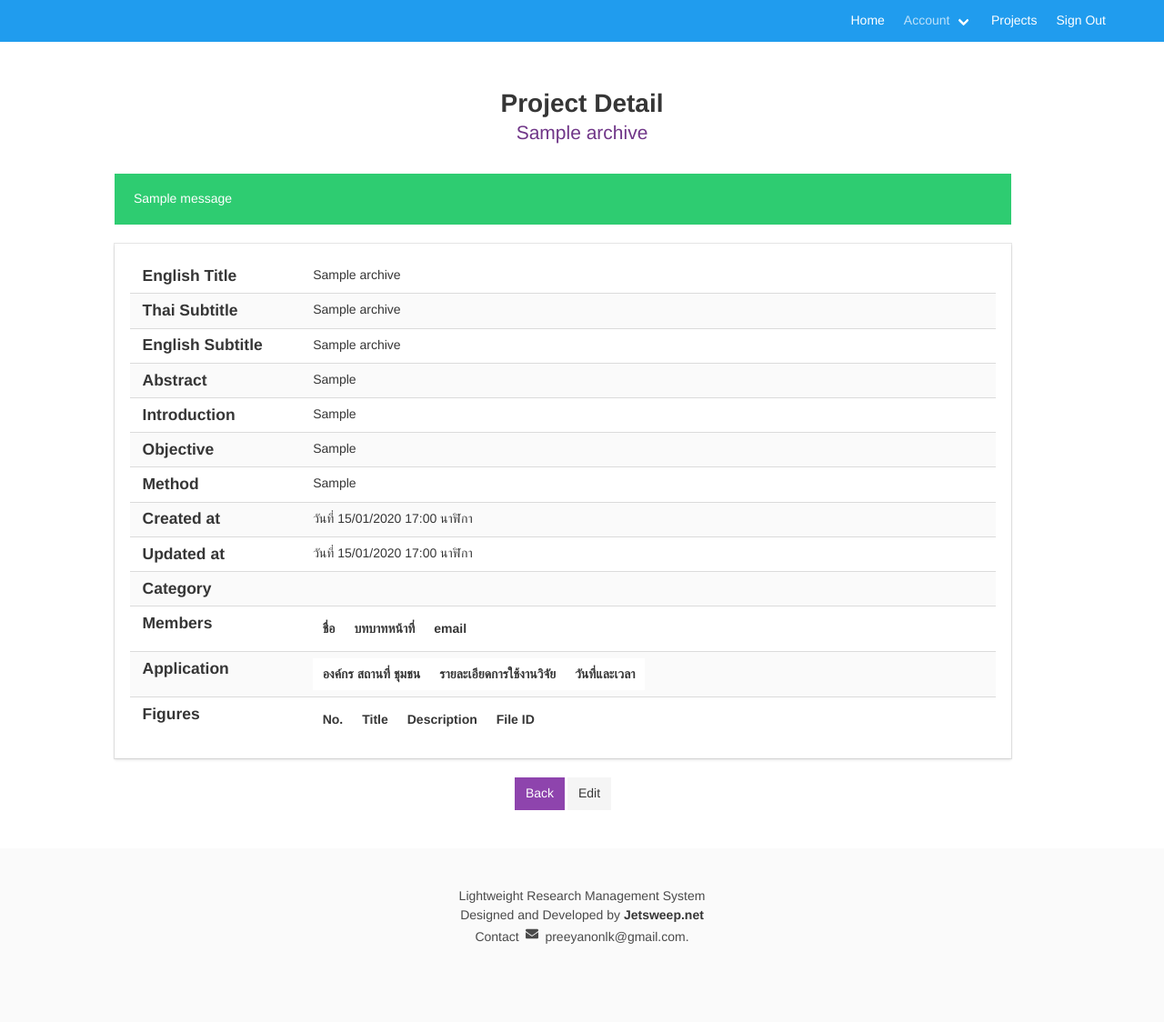
After one commit to likit/stin-research-is, a Flask app: page /project/archive/1 in a window 1280 px wide. The commit adds this page. Shown: the whole page at 91% size. Run offline with Flask 2, Linux system fonts and the light colour scheme; a user stored in the database is signed in; tables that the repository leaves empty hold one stand-in row (values such as "Sample post"); one stand-in notice (Sample message) is shown; lists and menus that the app fills with data are empty; parts of the project's set-up code (start-up, migrations or seed data) failed here and were passed over; some libraries are stand-ins or nearby versions; some web fonts are replaced.

Commit message:
added view and template for submitting the ethic review and archiving the project
added view and page for viewing the archive

```diff
--- a/erm/app/project/models.py
+++ b/erm/app/project/models.py
@@ -92,7 +92,7 @@ class ProjectRecordArchive(db.Model):
     denied_at = db.Column('denied_at', db.DateTime(timezone=True))
     #TODO: add cascading and nullable=False
     creator_id = db.Column('creator_id', db.ForeignKey('users.id'))
-    creator = db.relationship('User', backref=db.backref('project_archievs'), info={'label': 'Creator'})
+    project = db.relationship('ProjectRecord', backref=db.backref('archieves'))
 
     def __str__(self):
         return '[{}] {}'.format(self.title_th[:50])
@@ -143,3 +143,4 @@ class ProjectEthicRecord(db.Model):
                              'choices': [(i, i) for i in ['submitted', 'pending', 'reviewing',
                                                           'revising', 'approved', 'rejected',
                                                           ]]})
+    project = db.relationship('ProjectRecord', backref=db.backref('ethics'))
--- a/erm/app/project/views.py
+++ b/erm/app/project/views.py
@@ -8,7 +8,8 @@ from app import db
 from . import project_bp as project
 from .models import *
 from .forms import (ProjectRecordForm, ApplicationForm,
-                    ProjectMemberForm, ProjectFigureForm)
+                    ProjectMemberForm, ProjectFigureForm,
+                    ProjectEthicRecord)
 from app.main.models import User
 import requests
 from pydrive.auth import ServiceAccountCredentials, GoogleAuth
@@ -216,3 +217,55 @@ def remove_figure(figure_id):
     else:
         flash('Figure has been removed.', 'success')
     return redirect(request.referrer)
+
+
+@project.route('/<int:project_id>/ethic/add/confirm', methods=['GET', 'POST'])
+@login_required
+def confirm_add_ethic(project_id):
+    project = ProjectRecord.query.get(project_id)
+    return render_template('project/ethic_add.html', project=project)
+
+
+@project.route('/<int:project_id>/ethic/add/confirmed', methods=['GET'])
+@login_required
+def add_ethic_request(project_id):
+    try:
+        ethic = ProjectEthicRecord(project_id=project_id,
+                                   submitted_at=arrow.now(tz='Asia/Bangkok').datetime,
+                                   status='submitted')
+        project = ProjectRecord.query.get(project_id)
+        project_archive = ProjectRecordArchive(
+            project_record_id=project_id,
+            archived_at=arrow.now(tz='Asia/Bangkok').datetime,
+            title_th=project.title_th,
+            subtitle_th=project.subtitle_th,
+            title_en=project.title_en,
+            subtitle_en=project.subtitle_en,
+            objective=project.objective,
+            method=project.method,
+            intro=project.intro,
+            status=project.status,
+            prospected_journals=project.prospected_journals,
+            use_applications=project.use_applications,
+            created_at=project.created_at,
+            updated_at=project.updated_at,
+            creator=project.creator
+        )
+        project.status = 'full'
+        project.updated_at = arrow.now(tz='Asia/Bangkok').datetime
+        db.session.add(ethic)
+        db.session.add(project_archive)
+        db.session.add(project)
+        db.session.commit()
+    except:
+        flash('Error occurred. Failed to submit a request.', 'danger')
+    else:
+        flash('Ethic request has been submitted.', 'success')
+    return redirect(url_for('project.display_project', project_id=project.id))
+
+
+@project.route('/archive/<int:archive_id>', methods=['GET'])
+@login_required
+def view_archive(archive_id):
+    ar = ProjectRecordArchive.query.get(archive_id)
+    return render_template('project/archieve_detail.html', project=ar)
--- /dev/null
+++ b/erm/app/templates/project/archieve_detail.html
@@ -0,0 +1,174 @@
+{% extends "base.html" %}
+
+{% block title %}Project Detail Page{% endblock %}
+
+{% block page_content %}
+<section class="hero is-info">
+    <div class="hero-head">
+        {% include "nav.html" %}
+    </div>
+</section>
+<section class="section">
+    <div class="column">
+        <div class="container has-text-centered">
+            <h1 class="title">Project Detail</h1>
+            <h2 class="subtitle is-size-4">{{ project.title_th }}</h2>
+            <p>
+                {% for member in project.members %}
+                {{ member.user.profile.fullname_th }} ({{ member.role }}),
+                {% endfor %}
+            </p>
+        </div>
+    </div>
+    <div class="columns">
+        <div class="column is-four-fifths is-offset-1">
+            {% for cat,msg in get_flashed_messages(with_categories=true) %}
+            <p class="notification is-{{ cat }}">{{ msg }}</p>
+            {% endfor %}
+            <div class="box">
+                <table class="table is-fullwidth is-striped">
+                    <tr>
+                        <td class="title is-size-5" width="20%">English Title</td><td>{{ project.title_en }}</td>
+                    </tr>
+                    <tr>
+                        <td class="title is-size-5" width="20%">Thai Subtitle</td><td>{{ project.subtitle_th }}</td>
+                    </tr>
+                    <tr>
+                        <td class="title is-size-5" width="20%">English Subtitle</td><td>{{ project.subtitle_en }}</td>
+                    </tr>
+                    <tr>
+                        <td class="title is-size-5" width="20%">Abstract</td><td>{{ project.abstract }}</td>
+                    </tr>
+                    <tr>
+                        <td class="title is-size-5" width="20%">Introduction</td><td>{{ project.intro }}</td>
+                    </tr>
+                    <tr>
+                        <td class="title is-size-5" width="20%">Objective</td><td>{{ project.objective }}</td>
+                    </tr>
+                    <tr>
+                        <td class="title is-size-5" width="20%">Method</td><td>{{ project.method }}</td>
+                    </tr>
+                    <tr>
+                        <td class="title is-size-5" width="20%">Created at</td><td>วันที่ {{ project.created_at|localdatetime }} นาฬิกา</td>
+                    </tr>
+                    <tr>
+                        <td class="title is-size-5" width="20%">Updated at</td><td> วันที่ {{ project.updated_at|localdatetime }} นาฬิกา</td>
+                    </tr>
+                    {% if current_user.is_authenticated and project.creator == current_user %}
+                    <tr>
+                        <td class="title is-size-5" width="20%">Status</td><td>{{ project.status }}</td>
+                    </tr>
+                    <tr>
+                        <td class="title is-size-5" width="20%">Prospected Journals</td><td>{{ project.prospected_journals }}</td>
+                    </tr>
+                    <tr>
+                        <td class="title is-size-5" width="20%">Uses or Applications</td><td>{{ project.use_applications }}</td>
+                    </tr>
+                    {% endif %}
+                    <tr>
+                        <td class="title is-size-5" width="20%">Category</td>
+                        <td>
+                            <div class="field is-grouped is-grouped-multiline">
+                                {% for cat in project.subcategories %}
+                                <div class="control">
+                                    <div class="tags has-addons">
+                                        <p class="tag is-light is-medium is-info">{{ cat.category }}</p>
+                                        <p class="tag is-light is-medium">{{ cat.parent }}</p>
+                                    </div>
+                                </div>
+                                {% endfor %}
+                            </div>
+                        </td>
+                    </tr>
+                    <tr>
+                        <td class="title is-size-5">Members</td>
+                        <td>
+                            <table class="table is-striped">
+                                <thead>
+                                <th>ชื่อ</th>
+                                <th>บทบาทหน้าที่</th>
+                                <th>email</th>
+                                </thead>
+                                <tbody>
+                                {% for member in project.members %}
+                                <tr>
+                                    <td>{{ member.user.profile }}</td>
+                                    <td>{{ member.role }}</td>
+                                    <td>{{ member.user.email }}</td>
+                                </tr>
+                                {% endfor %}
+                                </tbody>
+                            </table>
+                        </td>
+                    </tr>
+                    <tr>
+                        <td class="title is-size-5">Application</td>
+                        <td>
+                            <table class="table is-striped">
+                                <thead>
+                                <th>องค์กร สถานที่ ชุมชน</th>
+                                <th>รายละเอียดการใช้งานวิจัย</th>
+                                <th>วันที่และเวลา</th>
+                                </thead>
+                                <tbody>
+                                {% for app in project.applications %}
+                                <tr>
+                                    <td>{{ app.org }}</td>
+                                    <td>{{ app.detail }}</td>
+                                    <td>{{ app.date|localdate }}</td>
+                                </tr>
+                                {% endfor %}
+                                </tbody>
+                            </table>
+                        </td>
+                    </tr>
+                    <tr>
+                        <td class="title is-size-5">Figures</td>
+                        <td>
+                            <table class="table">
+                                <thead>
+                                <th>No.</th>
+                                <th>Title</th>
+                                <th>Description</th>
+                                <th>File ID</th>
+                                <th></th>
+                                </thead>
+                                <tbody>
+                                {% for fig in project.figures %}
+                                <tr>
+                                    <td>{{ fig.fignum }}</td>
+                                    <td>{{ fig.title }}</td>
+                                    <td>{{ fig.desc }}</td>
+                                    <td><img src="https://drive.google.com/uc?id={{ fig.url }}"></td>
+                                    <td>
+                                        {% if current_user == project.creator and current_user.is_authenticated %}
+                                        <a href="{{ url_for('project.edit_figure', figure_id=fig.id) }}">
+                                            <span class="icon">
+                                                <i class="fas fa-pencil-alt"></i>
+                                            </span>
+                                        </a>
+                                        <a href="{{ url_for('project.remove_figure', figure_id=fig.id) }}">
+                                            <span class="icon">
+                                                <i class="fas fa-trash-alt"></i>
+                                            </span>
+                                        </a>
+                                        {% endif %}
+                                    </td>
+                                </tr>
+                                {% endfor %}
+                                </tbody>
+                            </table>
+                        </td>
+                    </tr>
+                </table>
+            </div>
+            <div class="has-text-centered">
+                <a href="{{ request.referrer }}" class="button is-primary">Back</a>
+                {% if (project.creator == current_user or current_user.role == 1) and current_user.is_authenticated %}
+                <a href="{{ url_for('project.edit_project', project_id=project.id) }}" class="button is-light">Edit</a>
+                {% endif %}
+            </div>
+        </div>
+    </div>
+</section>
+{% endblock %}
```
Also changed, not shown: erm/app/templates/project/detail.html (+50 -0 lines), erm/app/templates/project/ethic_add.html (added, +32 -0 lines).
